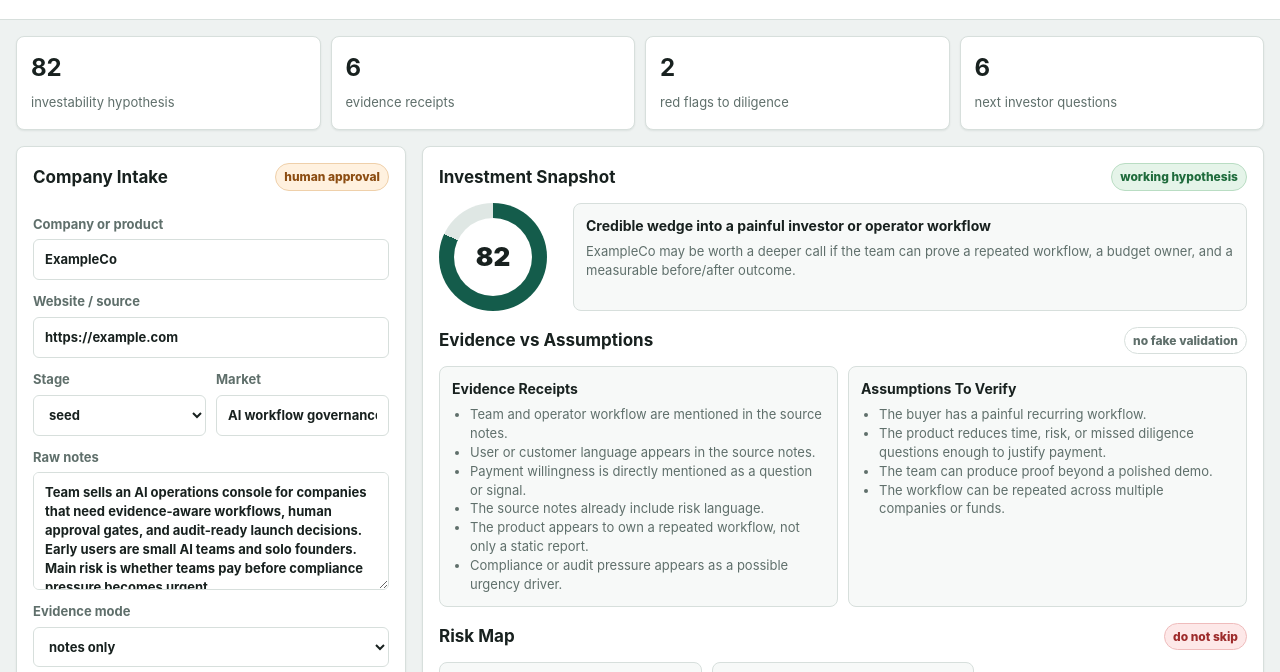
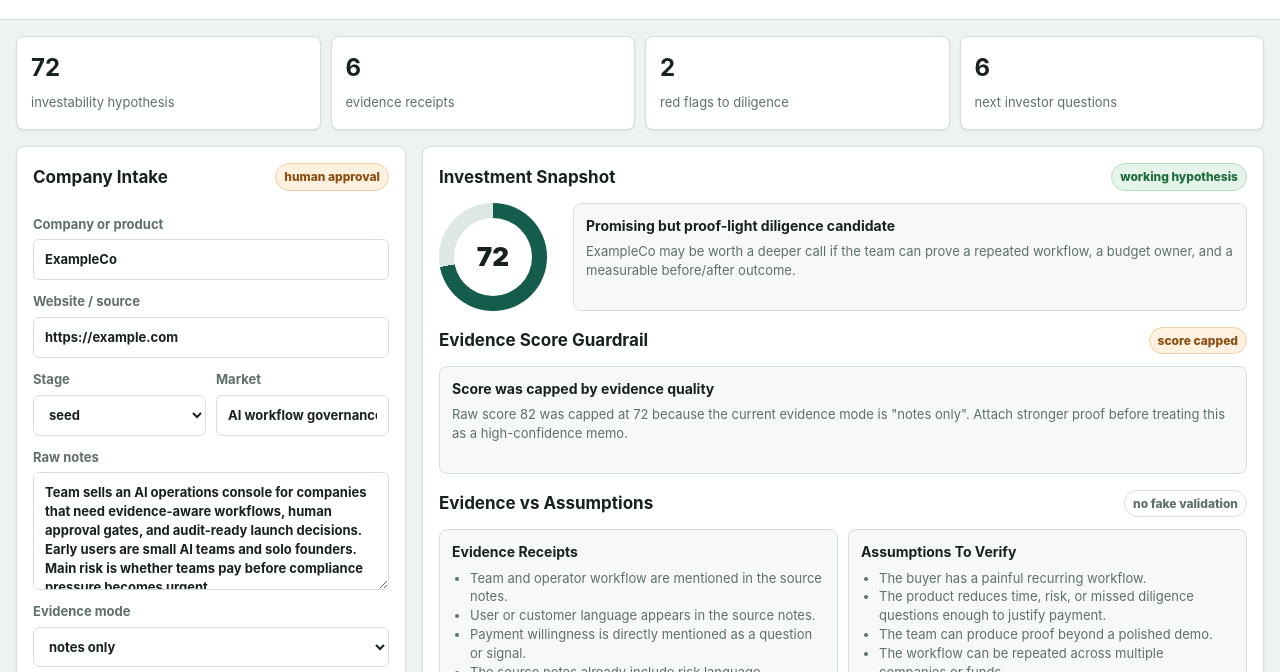
Before and after one commit to daideguchi/investor-diligence-war-room, a website: page index.html in a window 1280 px wide. Shown: the part 110-782 px from the top of the page. Drawn offline with Linux system fonts and the light colour scheme.

Commit message:
Add evidence score guardrail

```diff
--- a/index.html
+++ b/index.html
@@ -285,6 +285,17 @@
 
       <div>
         <div class="panel-title">
+          <h2>Evidence Score Guardrail</h2>
+          <span class="pill warn" id="guardrailPill">evidence cap</span>
+        </div>
+        <div class="card">
+          <h3 id="guardrailTitle">Score is capped until stronger proof is attached</h3>
+          <p id="guardrailText">Notes-only diligence can create a useful hypothesis, but it should not look more certain than the evidence allows.</p>
+        </div>
+      </div>
+
+      <div>
+        <div class="panel-title">
           <h2>Evidence vs Assumptions</h2>
           <span class="pill">no fake validation</span>
         </div>
@@ -360,7 +371,7 @@
       ]
     };
 
-    function scoreCompany(notes, stage) {
+    function rawScoreCompany(notes, stage) {
       const lower = notes.toLowerCase();
       let score = 50;
       ['workflow', 'team', 'customer', 'user', 'pay', 'risk', 'governance', 'audit', 'evidence'].forEach((word) => {
@@ -370,6 +381,32 @@
       if (stage === 'growth') score -= 4;
       if (!lower.includes('pay') && !lower.includes('revenue')) score -= 8;
       return Math.max(22, Math.min(91, score));
+    }
+
+    function applyEvidenceCap(rawScore, evidenceMode, notes) {
+      const lower = notes.toLowerCase();
+      const caps = {
+        'notes only': 72,
+        'public website plus notes': 78,
+        'customer call notes': 82,
+        'data room summary': 86
+      };
+      let cap = caps[evidenceMode] || 72;
+      const strongSignals = ['revenue', 'paying customer', 'contract', 'signed', 'retention', 'data room'];
+      if (strongSignals.some((signal) => lower.includes(signal))) {
+        cap = Math.min(91, cap + 5);
+      }
+      const score = Math.min(rawScore, cap);
+      const capped = score < rawScore;
+      return {
+        rawScore,
+        score,
+        cap,
+        capped,
+        message: capped
+          ? `Raw score ${rawScore} was capped at ${cap} because the current evidence mode is "${evidenceMode}". Attach stronger proof before treating this as a high-confidence memo.`
+          : `Raw score ${rawScore} is within the ${cap}-point cap for "${evidenceMode}". Keep the score labeled as a working hypothesis until proof is attached.`
+      };
     }
 
     function bulletsFrom(patternList, notes, fallback) {
@@ -387,7 +424,8 @@
       const market = $('market').value.trim() || 'unspecified market';
       const notes = $('notes').value.trim() || 'No notes provided.';
       const evidenceMode = $('evidenceMode').value;
-      const score = scoreCompany(notes, stage);
+      const guardrail = applyEvidenceCap(rawScoreCompany(notes, stage), evidenceMode, notes);
+      const score = guardrail.score;
 
       const evidence = bulletsFrom(patterns.evidence, notes, [
         'Only user-provided notes are available.',
@@ -420,7 +458,7 @@
           : 'Interesting idea, but not investable without sharper proof';
       const claimBoundary = 'Working diligence hypothesis only. Not investment advice. No verified customer, revenue, or live-web claims unless attached as evidence receipts.';
 
-      return { company, website, stage, market, notes, evidenceMode, score, thesis, evidence, assumptions, risks, questions, claimBoundary };
+      return { company, website, stage, market, notes, evidenceMode, score, thesis, evidence, assumptions, risks, questions, guardrail, claimBoundary };
     }
 
     function renderList(id, items) {
@@ -444,9 +482,14 @@ Market: ${packet.market}
 Source: ${packet.website}
 Evidence mode: ${packet.evidenceMode}
 Investability hypothesis: ${packet.score}/100
+Raw score before evidence cap: ${packet.guardrail.rawScore}/100
+Evidence cap: ${packet.guardrail.cap}/100
 
 ## Thesis
 ${packet.thesis}
+
+## Evidence Score Guardrail
+${packet.guardrail.message}
 
 ## Evidence Receipts
 ${packet.evidence.map((item) => `- ${item}`).join('\n')}
@@ -474,6 +517,12 @@ ${packet.claimBoundary}`;
       $('questionMetric').textContent = packet.questions.length;
       $('thesisTitle').textContent = packet.thesis;
       $('thesisText').textContent = `${packet.company} may be worth a deeper call if the team can prove a repeated workflow, a budget owner, and a measurable before/after outcome.`;
+      $('guardrailPill').textContent = packet.guardrail.capped ? 'score capped' : 'cap clear';
+      $('guardrailPill').className = `pill ${packet.guardrail.capped ? 'warn' : 'good'}`;
+      $('guardrailTitle').textContent = packet.guardrail.capped
+        ? 'Score was capped by evidence quality'
+        : 'Score is within the evidence cap';
+      $('guardrailText').textContent = packet.guardrail.message;
       renderList('evidenceList', packet.evidence);
       renderList('assumptionList', packet.assumptions);
       renderCards('riskGrid', packet.risks, 'Risk');
```
Also changed, not shown: SUBMISSION_PACKAGE.md (+2 -1 lines), scripts/verify_app.mjs (+6 -1 lines), README.md, media/investor-diligence-war-room-full.png, 1 other file.
